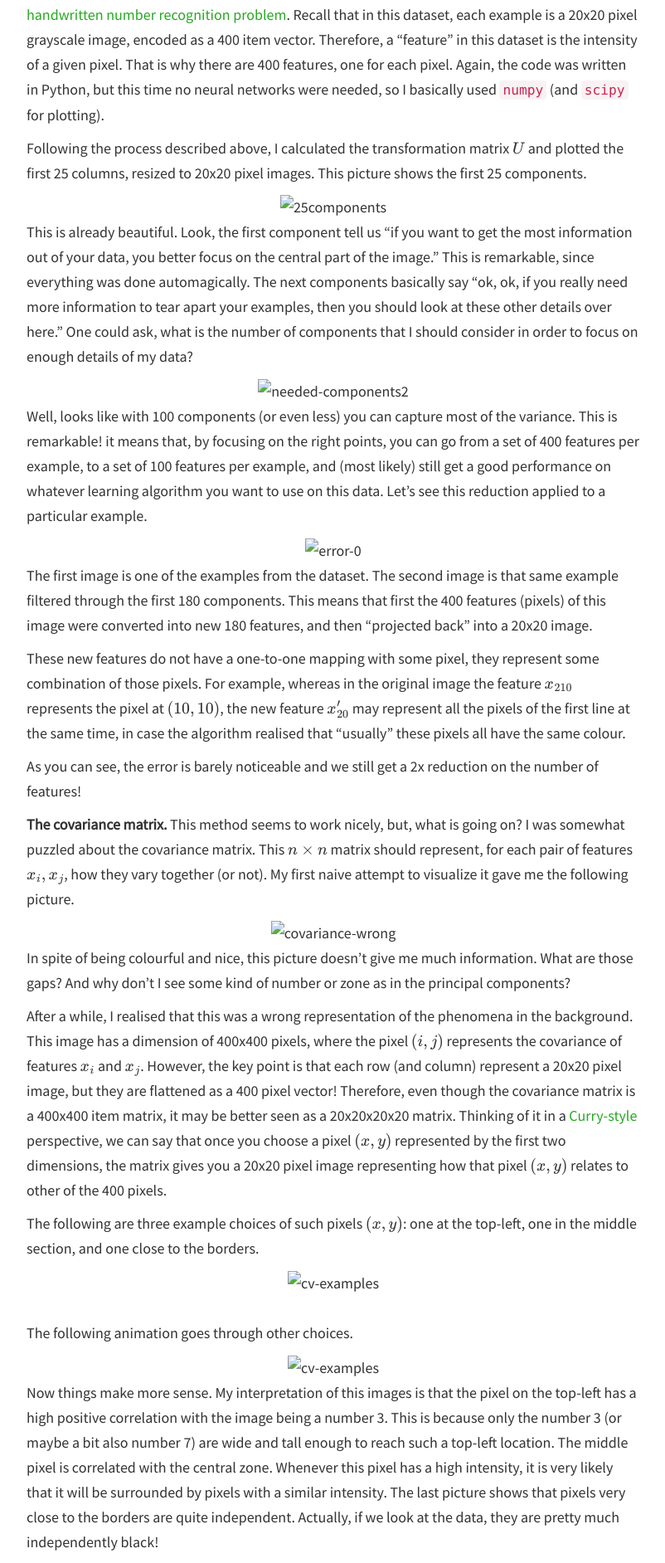
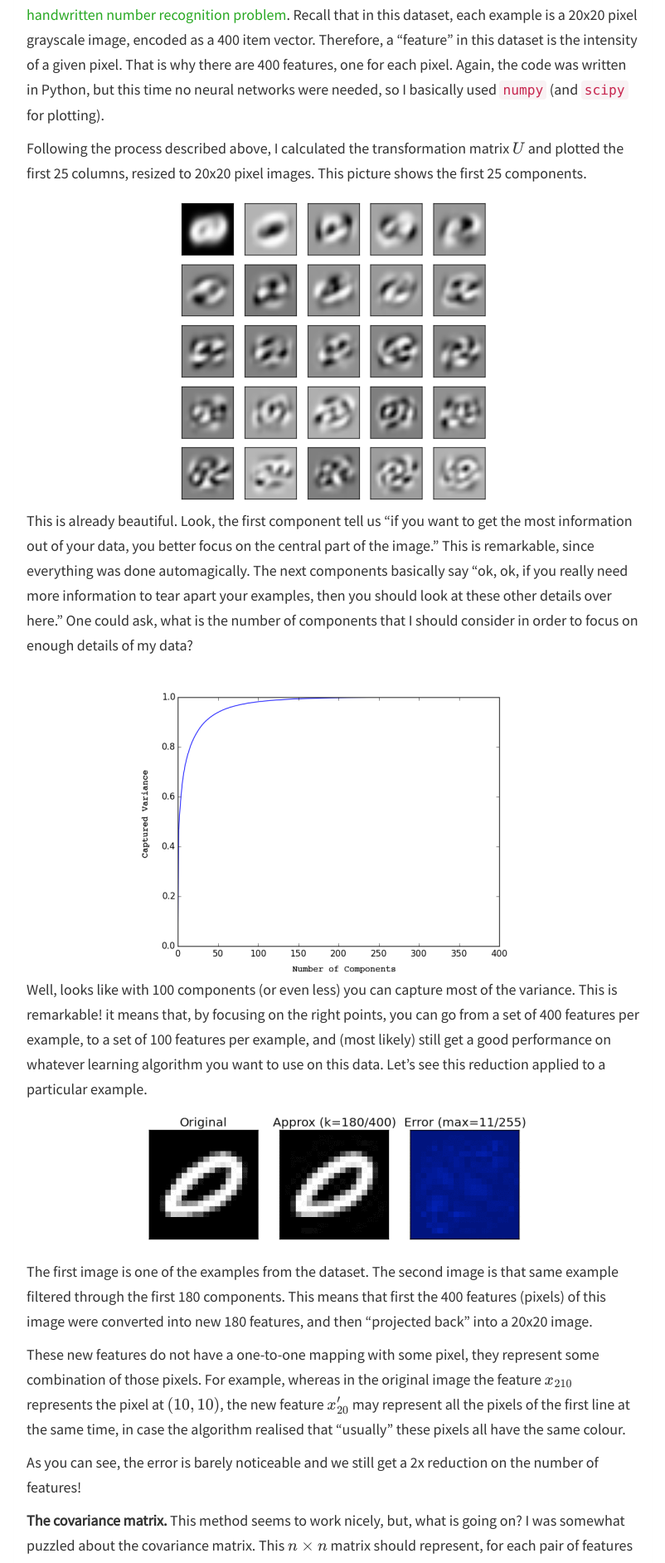
Before and after one commit to fcarreiro/fcarreiro.github.com, a Jekyll site: the page built from _posts/2014-12-05-principal-component-analysis.md, in a window 1280 px wide. Shown: the part 613-2497 px from the top of the page at 83% size, without its empty margins (238-1040 px from the left). Built offline with Jekyll 4.4.1, drawn with Linux system fonts in a browser that asks for light colours; nearby versions of some CDN libraries; formulas are drawn with MathJax 3; comment, search, counter and statistics services are not loaded.

Commit message:
Fix blog images and some typos

```diff
--- a/_layouts/post.html
+++ b/_layouts/post.html
@@ -40,7 +40,7 @@ layout: layout
                </div>
                <div class="col-sm-8 col-md-8 col-lg-8">
                  <h6 style="text-align: left">
-                  <strong><a href="{{ site.baseurl }}{{ post.url }}">{{ post.title }}</a></strong>
+                  <strong><a href="{{ post.url }}">{{ post.title }}</a></strong>
                  </h6>
                </div>
             </div>
--- a/_posts/2014-12-05-principal-component-analysis.md
+++ b/_posts/2014-12-05-principal-component-analysis.md
@@ -37,19 +37,19 @@ In order to <em>see</em> what this process was about, I decided to check the pri
 Following the process described above, I calculated the transformation matrix \\(U\\) and plotted the first 25 columns, resized to 20x20 pixel images. This picture shows the first 25 components.
 
 <div class="txtaligncenter">
-<img src="{{ site.baseurl }}assets/images/25components.png" alt="25components" width="400" class="aligncenter wp-image-79" />
+<img src="/assets/images/25components.png" alt="25components" width="400" class="aligncenter wp-image-79" />
 </div>
 
 This is already beautiful. Look, the first component tell us "if you want to get the most information out of your data, you better focus on the central part of the image." This is remarkable, since everything was done automagically. The next components basically say "ok, ok, if you really need more information to tear apart your examples, then you should look at these other details over here." One could ask, what is the number of components that I should consider in order to focus on enough details of my data?
 
 <div class="txtaligncenter">
-<img src="{{ site.baseurl }}assets/images/needed-components2.png" alt="needed-components2" width="500" class="aligncenter wp-image-87" />
+<img src="/assets/images/needed-components2.png" alt="needed-components2" width="500" class="aligncenter wp-image-87" />
 </div>
 
 Well, looks like with 100 components (or even less) you can capture most of the variance. This is remarkable! it means that, by focusing on the right points, you can go from a set of 400 features per example, to a set of 100 features per example, and (most likely) still get a good performance on whatever learning algorithm you want to use on this data. Let's see this reduction applied to a particular example.
 
 <div class="txtaligncenter">
-<img src="{{ site.baseurl }}assets/images/error-0.png" alt="error-0" width="500" class="aligncenter wp-image-59" />
+<img src="/assets/images/error-0.png" alt="error-0" width="500" class="aligncenter wp-image-59" />
 </div>
 
 The first image is one of the examples from the dataset. The second image is that same example filtered through the first 180 components. This means that first the 400 features (pixels) of this image were converted into new 180 features, and then "projected back" into a 20x20 image.
@@ -61,7 +61,7 @@ As you can see, the error is barely noticeable and we still get a 2x reduction o
 <strong>The covariance matrix.</strong> This method seems to work nicely, but, what is going on? I was somewhat puzzled about the covariance matrix. This \\(n\times n\\) matrix should represent, for each pair of features \\(x_i, x_j\\), how they vary together (or not). My first naive attempt to visualize it gave me the following picture.
 
 <div class="txtaligncenter">
-<img src="{{ site.baseurl }}assets/images/covariance-wrong.png" alt="covariance-wrong" width="500" class="aligncenter wp-image-54" />
+<img src="/assets/images/covariance-wrong.png" alt="covariance-wrong" width="500" class="aligncenter wp-image-54" />
 </div>
 
 In spite of being colourful and nice, this picture doesn't give me much information. What are those gaps? And why don't I see some kind of number or zone as in the principal components?
@@ -71,14 +71,14 @@ After a while, I realised that this was a wrong representation of the phenomena
 The following are three example choices of such pixels \\((x,y)\\): one at the top-left, one in the middle section, and one close to the borders.
 
 <div class="txtaligncenter">
-<img src="{{ site.baseurl }}assets/images/cv-examples.png" alt="cv-examples" width="400" class="aligncenter" />
+<img src="/assets/images/cv-examples.png" alt="cv-examples" width="400" class="aligncenter" />
 </div>
 
 <br/>
 The following animation goes through other choices.
 
 <div class="txtaligncenter">
-<img src="{{ site.baseurl }}assets/images/cv-optimized.gif" alt="cv-examples" width="700" class="aligncenter" />
+<img src="/assets/images/cv-optimized.gif" alt="cv-examples" width="700" class="aligncenter" />
 </div>
 
 Now things make more sense. My interpretation of this images is that the pixel on the top-left has a high positive correlation with the image being a number 3. This is because only the number 3 (or maybe a bit also number 7) are wide and tall enough to reach such a top-left location. The middle pixel is correlated with the central zone. Whenever this pixel has a high intensity, it is very likely that it will be surrounded by pixels with a similar intensity. The last picture shows that pixels very close to the borders are quite independent. Actually, if we look at the data, they are pretty much independently black!
```
Also changed, not shown: _posts/2014-11-24-neural-networks-in-python.md (+2 -2 lines), _posts/2016-11-10-from-drupal-to-nodejs.md (+1 -1 lines).
